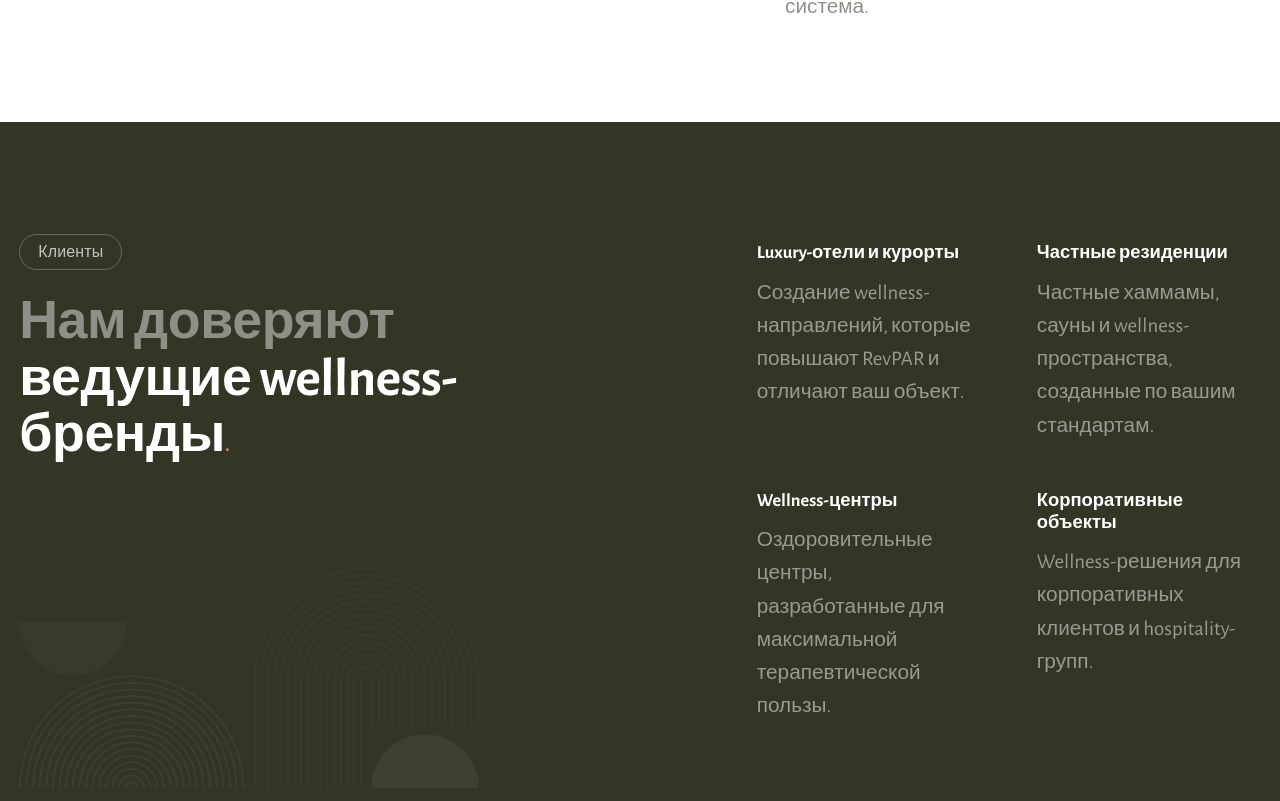
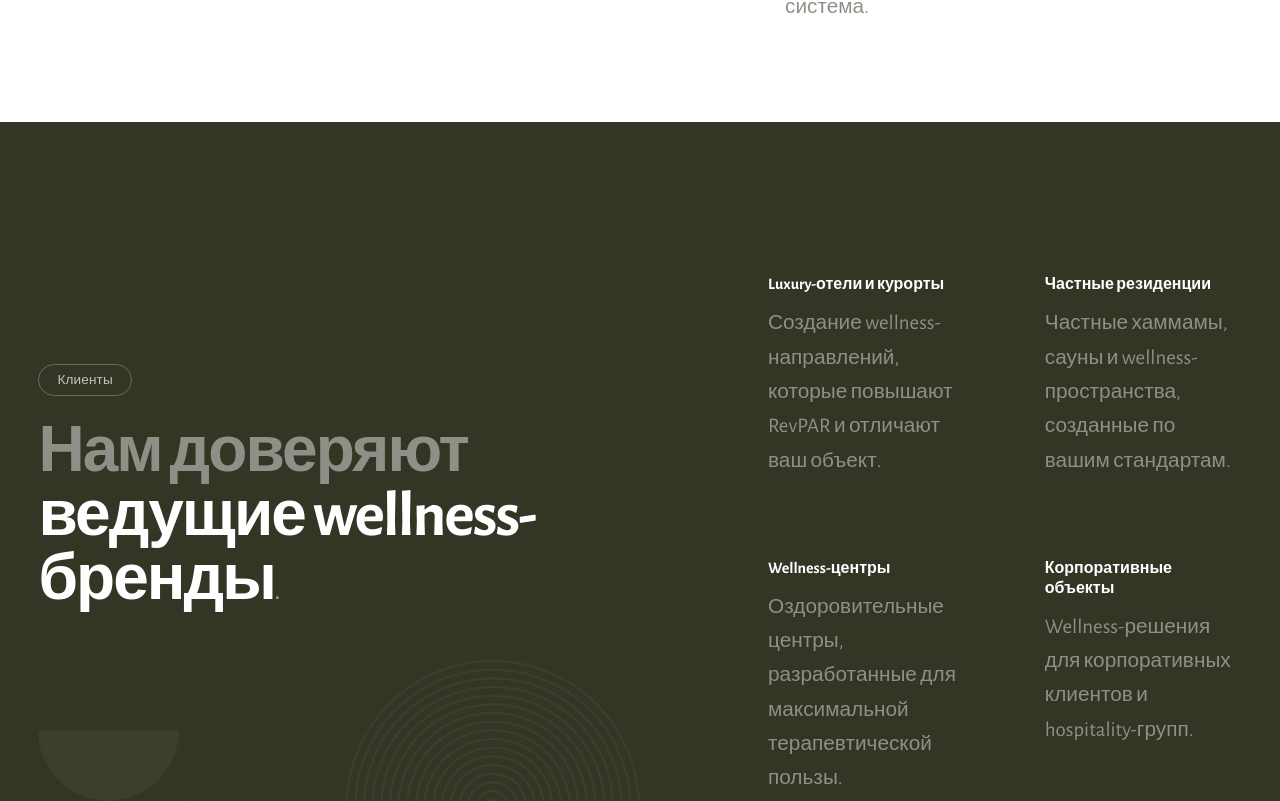
Before and after one commit to digitalcluster25/hws, a React (Vite) app: page / in a window 1280 px wide. Shown: the part 4179-4980 px from the top of the page. Built offline with nearby package versions, Linux system fonts and the light colour scheme.

Commit message:
fix: clients section — Ohio proportions, huge heading, shape bottom-left, right grid centered

```diff
--- a/src/styles/hws.css
+++ b/src/styles/hws.css
@@ -1031,55 +1031,79 @@ select.hws-field { appearance: none; cursor: pointer; }
    Клиенты — Ohio about-ver dark layout
    ───────────────────────────────────────────── */
 .clients-who-section {
-  padding: 7rem max(1.5vw, 16px);
+  padding: 7rem 0 0 0;
 }
 .clients-who-inner {
   display: grid;
-  grid-template-columns: 56fr 44fr;
-  gap: 6rem;
-  align-items: start;
+  grid-template-columns: 55fr 45fr;
+  align-items: end;
+  gap: 0;
 }
-/* увеличиваем заголовок под размер Ohio */
-.clients-who-left .sh-light,
-.clients-who-left .sh-dark {
-  font-size: clamp(2.4rem, 4.2vw, 5rem) !important;
-}
+
+/* ── ЛЕВАЯ КОЛОНКА ── */
 .clients-who-left {
   display: flex;
   flex-direction: column;
+  padding: 0 4rem 0 max(3vw, 24px);
+}
+/* Заголовок — такой же большой как в Ohio */
+.clients-who-left .sh-badge {
+  font-size: 0.85rem !important;
+  margin-bottom: 1.5rem;
+}
+.clients-who-left .sh-light,
+.clients-who-left .sh-dark {
+  font-size: clamp(3rem, 5vw, 6.5rem) !important;
+  line-height: 1.0 !important;
+  letter-spacing: -0.03em;
+}
+.clients-who-left .sh-wrap {
+  margin-bottom: 3rem;
 }
 .clients-who-shape {
   width: 100%;
-  max-width: 460px;
-  opacity: 0.12;
-  margin-top: 4rem;
+  display: block;
+  opacity: 0.22;
   filter: brightness(0) invert(1);
+  margin-top: auto;
 }
+
+/* ── ПРАВАЯ КОЛОНКА ── */
 .clients-who-grid {
   display: grid;
   grid-template-columns: 1fr 1fr;
-  gap: 3rem 3.5rem;
-  padding-top: 0.5rem;
+  gap: 0;
+  padding: 0 max(3vw, 24px) 7rem 4rem;
+  align-self: center;
 }
 .clients-who-card {
-  /* без рамок */
+  padding: 2.5rem 2rem 2.5rem 0;
+}
+.clients-who-card:nth-child(even) {
+  padding-left: 2.5rem;
+  padding-right: 0;
 }
 .clients-who-title {
-  font-size: clamp(1.15rem, 1.3vw, 1.4rem) !important;
+  font-size: clamp(1rem, 1.1vw, 1.25rem) !important;
   font-weight: 700;
   color: #fff;
-  margin-bottom: 0.7rem;
-  line-height: 1.2;
+  margin-bottom: 0.75rem;
+  line-height: 1.25;
 }
 .clients-who-text {
   font-size: 1.3rem !important;
-  color: rgba(255,255,255,0.5);
-  line-height: 1.6;
+  color: rgba(255,255,255,0.45);
+  line-height: 1.65;
 }
-@media (max-width: 960px) {
-  .clients-who-inner { grid-template-columns: 1fr; gap: 3.5rem; }
-  .clients-who-shape { max-width: 300px; }
+
+/* ── АДАПТИВ ── */
+@media (max-width: 1024px) {
+  .clients-who-inner { grid-template-columns: 1fr; }
+  .clients-who-left { padding: 0 max(3vw,24px) 3rem; }
+  .clients-who-grid { padding: 0 max(3vw,24px) 5rem; align-self: start; }
+  .clients-who-shape { max-width: 380px; }
 }
-@media (max-width: 560px) {
-  .clients-who-grid { grid-template-columns: 1fr; gap: 2rem; }
+@media (max-width: 640px) {
+  .clients-who-grid { grid-template-columns: 1fr; }
+  .clients-who-card:nth-child(even) { padding-left: 0; }
 }
--- a/src/wireframe/Wireframe.jsx
+++ b/src/wireframe/Wireframe.jsx
@@ -117,13 +117,12 @@ export default function Wireframe() {
 
 
       {/* ── 8. ДЛЯ КОГО ── */}
-      <section className="clients-who-section" style={{ background: C.dark, ...px }}>
-        <div style={wrap}>
+      <section className="clients-who-section" style={{ background: C.dark }}>
         <div className="clients-who-inner">
 
           {/* левая колонка: заголовок + изображение */}
           <div className="clients-who-left">
-              <SectionHeader badge="Клиенты" light="Нам доверяют" dark="ведущие wellness-бренды" className="sh-wrap--inverse mb-10" />
+            <SectionHeader badge="Клиенты" light="Нам доверяют" dark="ведущие wellness-бренды" className="sh-wrap--inverse" />
             <img src="/shape1.png" alt="" aria-hidden="true" className="clients-who-shape" />
           </div>
 
@@ -137,7 +136,6 @@ export default function Wireframe() {
             ))}
           </div>
 
-          </div>
         </div>
       </section>
 
```
Lines whose indentation alone changed are shown as unchanged.
